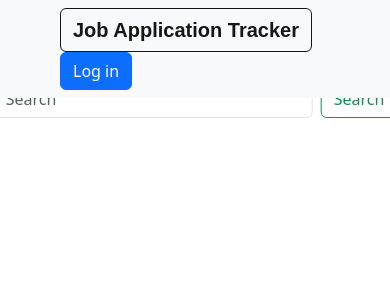
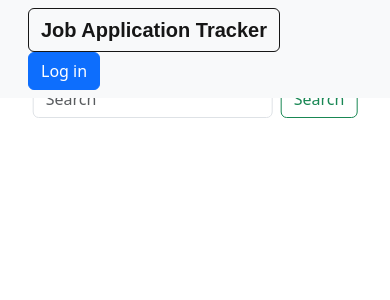
Before and after one commit to cleecoloma/job-application-tracker, a React (Vite) app: page / in a window 390 px wide. Shown: the top 300 px of the page. Built offline with nearby package versions, Linux system fonts and the light colour scheme; no server answers; a web font is replaced by a local one.

Commit message:
updated header and search components to be responsive to 400px

```diff
--- a/src/components/Header.jsx
+++ b/src/components/Header.jsx
@@ -21,7 +21,7 @@ class Header extends React.Component {
     const { isAuthenticated } = this.props.auth0;
     return (
       <>
-        <Navbar fixed="top" expand="lg" className="bg-body-tertiary px-5">
+        <Navbar fixed="top" expand="lg" className="bg-body-tertiary header">
           <Container fluid>
             <Navbar.Brand href="#" id="brand-name">
               Job Application Tracker
--- a/src/components/Search.jsx
+++ b/src/components/Search.jsx
@@ -1,6 +1,7 @@
 import React from 'react';
 import Button from 'react-bootstrap/Button';
 import Form from 'react-bootstrap/Form';
+import '../styles/Search.css';
 
 class Search extends React.Component {
   constructor() {
@@ -20,9 +21,8 @@ class Search extends React.Component {
           <Form className="d-flex mx-auto">
             <Form.Control
               type="search"
-              style={{ width: '20rem' }}
               placeholder="Search"
-              className="me-2"
+              className="me-2 search"
               aria-label="Search"
             />
             <Button variant="outline-success">Search</Button>
--- a/src/styles/Header.css
+++ b/src/styles/Header.css
@@ -3,14 +3,18 @@
 #brand-name {
   color: rgb(22, 22, 22);
   font-family: 'Thasadith', sans-serif;
+  border: thin solid rgb(22, 22, 22);
   padding: 6px 12px;
-  border: thin solid rgb(22, 22, 22);
   font-weight: 700;
   border-radius: 6px;
 }
 
 .button {
   letter-spacing: 2px;
+}
+
+.header {
+  padding: 8px 5rem;
 }
 
 .header-button {
@@ -29,3 +33,15 @@
   justify-content: center;
   align-items: center;
 }
+
+@media (max-width: 1000px) {
+  .header {
+    padding: 8px 2rem;
+  }
+}
+
+@media (max-width: 400px) {
+  .header {
+    padding: 8px 1rem;
+  }
+}
--- a/src/styles/JobCard.css
+++ b/src/styles/JobCard.css
@@ -55,7 +55,3 @@
   margin: 0 1rem;
 }
 }
-
-@media (max-width: 1000px) {
-
-}
--- /dev/null
+++ b/src/styles/Search.css
@@ -0,0 +1,15 @@
+.search {
+  width: 20rem;
+}
+
+@media (max-width: 1000px) {
+  .search {
+    width: 18rem;
+  }
+}
+
+@media (max-width: 400px) {
+  .search {
+    width: 15rem;
+  }
+}
```
